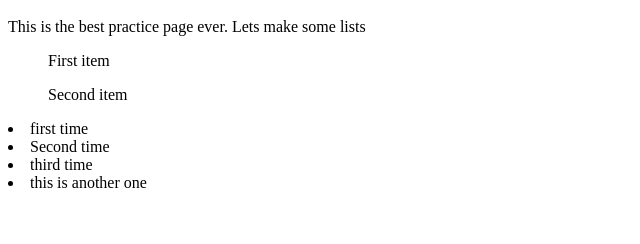
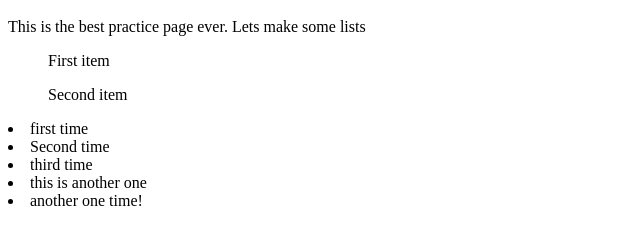
Before and after one commit to cmd08010/fullstack_practice, a plain HTML site: page index.html in a window 1280 px wide. Shown: the part 48-292 px from the top of the page, without its empty margins (0-640 px from the left). Drawn offline with Linux system fonts and the light colour scheme.

Commit message:
Update index.html

```diff
--- a/index.html
+++ b/index.html
@@ -9,6 +9,7 @@
 <li>Second time</li>
 <li>third time</li>
 <li>this is another one</li>
+    <li> another one time!</li>
 </p>
 
 </body>
```
